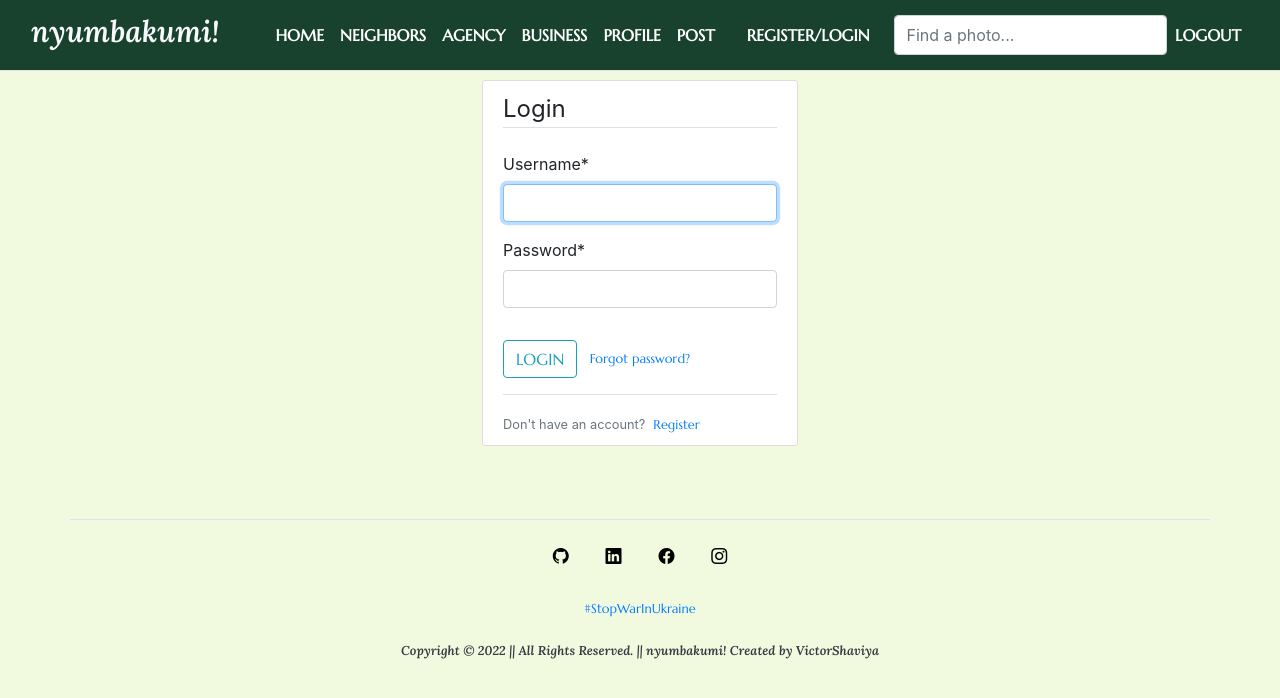
After one commit to ShaviyaVictor/nyumbakumi-, a Django app: page /login/ in a window 1280 px wide. The commit adds this page. Shown: the top 698 px of the page. Run offline with Django 4.2, Linux system fonts and the light colour scheme; some libraries are stand-ins or nearby versions.

Commit message:
Change the login redirect to the neighbor page

```diff
--- a/nyumbakumi_project/settings.py
+++ b/nyumbakumi_project/settings.py
@@ -133,3 +133,5 @@ DEFAULT_AUTO_FIELD = 'django.db.models.BigAutoField'
 
 
 CRISPY_TEMPLATE_PACK = 'bootstrap4'
+
+LOGIN_REDIRECT_URL = 'neighbor-neighbor'
--- a/nyumbakumi_project/urls.py
+++ b/nyumbakumi_project/urls.py
@@ -16,10 +16,13 @@ Including another URLconf
 from django.contrib import admin
 from django.urls import path, include
 from users import views as user_views
+from django.contrib.auth import views as auth_views
 
 urlpatterns = [
     path('admin/', admin.site.urls),
     path('', include('neighbor.urls')),
 
     path('register/', user_views.register, name='register'),
+    path('login/', auth_views.LoginView.as_view(template_name='users/login.html'), name='login'),
+    path('logout/', auth_views.LogoutView.as_view(template_name='users/logout.html'), name='logout'),
 ]
--- a/sort.txt
+++ b/sort.txt
@@ -1 +1 @@
-{% url 'login' %}
+{% url 'password-reset' %}
--- /dev/null
+++ b/users/templates/users/login.html
@@ -0,0 +1,65 @@
+{% extends 'neighbor/base.html' %}
+
+
+{% load crispy_forms_tags %}
+
+
+{% block content %}
+
+
+  <!-- Form start -->
+  <body style="background-color: #F1FADF ;">
+
+
+  <div class="content-section container mt-5">
+
+    <div class="row">
+
+      <div class="col-center-box mx-auto" style="background: #ffffff;
+      padding: 10px 20px;
+      border: 1px solid #dddddd;
+      border-radius: 3px;
+      margin-bottom: 20px;">
+
+        <form method="POST" action="">
+          {% csrf_token %}
+
+          <fieldset class="form-group">
+            <legend class="border-bottom mb-4">
+              Login
+            </legend>
+
+            {{ form|crispy }}
+          </fieldset>
+
+          <div class="form-group">
+            <button class="btn btn-outline-info" type="submit">
+              LOGIN
+            </button>
+            <small class="text-muted ml-2">
+              <a href="#">
+                Forgot password?
+              </a>
+            </small>
+          </div>
+
+        </form>
+
+        <div class="border-top pt-3">
+
+          <small class="text-muted">
+            Don't have an account?<a href="{% url 'register' %}" class="ml-2">Register</a>
+          </small>
+
+        </div>
+
+      </div>
+
+    </div>
+
+  </div>
+
+
+</body>
+
+{% endblock content %}
--- a/users/templates/users/register.html
+++ b/users/templates/users/register.html
@@ -43,7 +43,7 @@
           <div class="border-top pt-3">
 
             <small class="text-muted">
-              Already have an account?<a href="#" class="ml-2">Login</a>
+              Already have an account?<a href="{% url 'login' %}" class="ml-2">Login</a>
             </small>
 
           </div>
--- a/users/views.py
+++ b/users/views.py
@@ -15,7 +15,7 @@ def register(request) :
       username = form.cleaned_data.get('username')
       messages.success(request, f'Account created for { username }. Login to continue')
 
-      return redirect('neighbor-home')
+      return redirect('login')
 
   else :
     form = UserRegisterForm()
```
Also changed, not shown: db.sqlite3.
